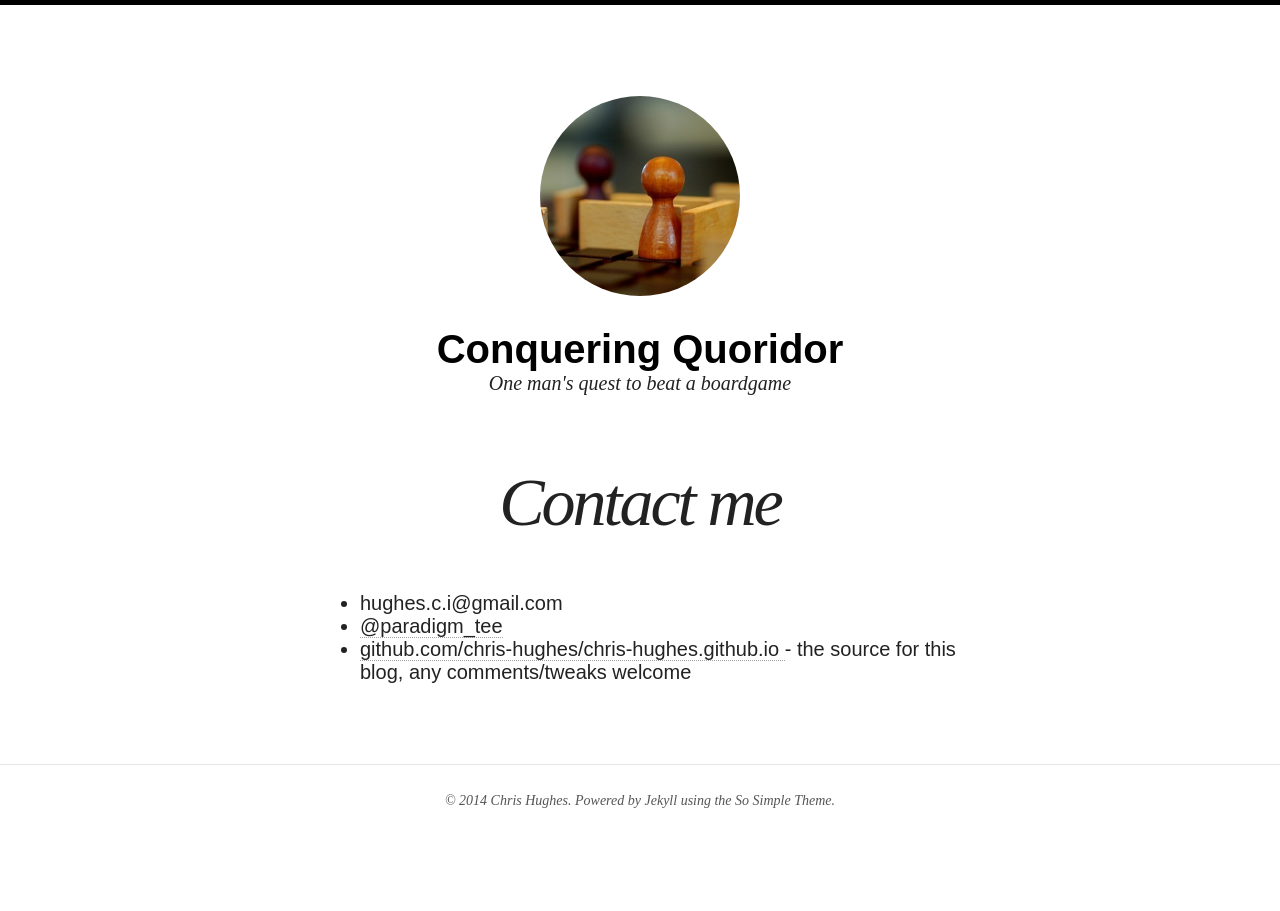
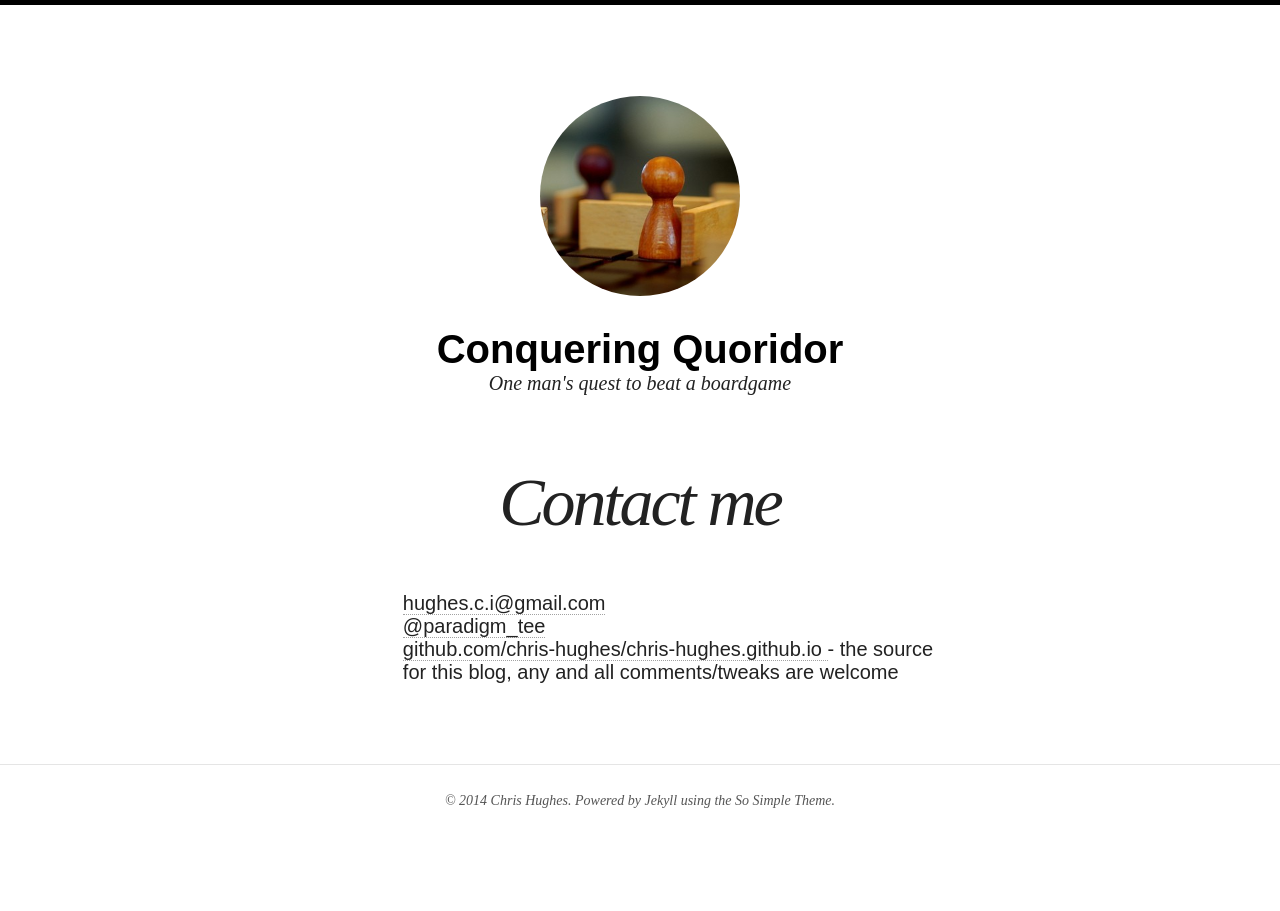
Before and after one commit to chris-hughes/chris-hughes.github.io, a Jekyll site: the page built from contact.html, in a window 1280 px wide. Built offline with Jekyll 4.4.1, drawn with Linux system fonts in a browser that asks for light colours; nearby versions of some CDN libraries.

Commit message:
updated contact page with icons

```diff
--- a/_config.yml
+++ b/_config.yml
@@ -4,7 +4,8 @@
 disqus_shortname: quoridorblog
 search:           true
 # Change url to your domain. Leave localhost server or blank when working locally.
-url:              http://chris-hughes.github.io
+# url:              http://chris-hughes.github.io
+url:              http://localhost:4000
 
 # Owner/author information
 owner:
--- a/contact.html
+++ b/contact.html
@@ -5,19 +5,20 @@
 description: "Ways to get in contact with me"
 ---
 
-<div class="content">
-	<ul>
-		<li>hughes.c.i@gmail.com</li>
-		<li>
+<ul class="icons-ul">
+	<li><i class="icon-li icon-envelope"></i>
+		<a href="mailto:hughes.c.i@gmail.com">
+			<span>hughes.c.i@gmail.com</span>
+		</a>
+	</li>
+	<li><i class="icon-li icon-twitter"></i>
 		<a href="https://twitter.com/intent/user?screen_name=paradigm_tee">
 			<span>@paradigm_tee</span>
 		</a>
 	</li>
-		<li>
+	<li><i class="icon-li icon-github"></i>
 		<a href="https://github.com/chris-hughes/chris-hughes.github.io">
 			<span>github.com/chris-hughes/chris-hughes.github.io</span>
-			</a> - the source for this blog, any comments/tweaks welcome
+		</a> - the source for this blog, any and all comments/tweaks are welcome
 	</li>
 </ul>
-
-</div>
--- a/index.html
+++ b/index.html
@@ -1,8 +1,8 @@
 ---
 layout: page
 title: Latest Posts
-description: "A simple and clean responsive Jekyll theme for words and photos."
-tags: [Jekyll, theme, themes, responsive, blog, minimalism]
+description: "A blog detailing the building of a Quoridor game and AI opponent"
+tags: []
 ---
 
 <ul class="post-list">
```
Lines whose indentation alone changed are shown as unchanged.
